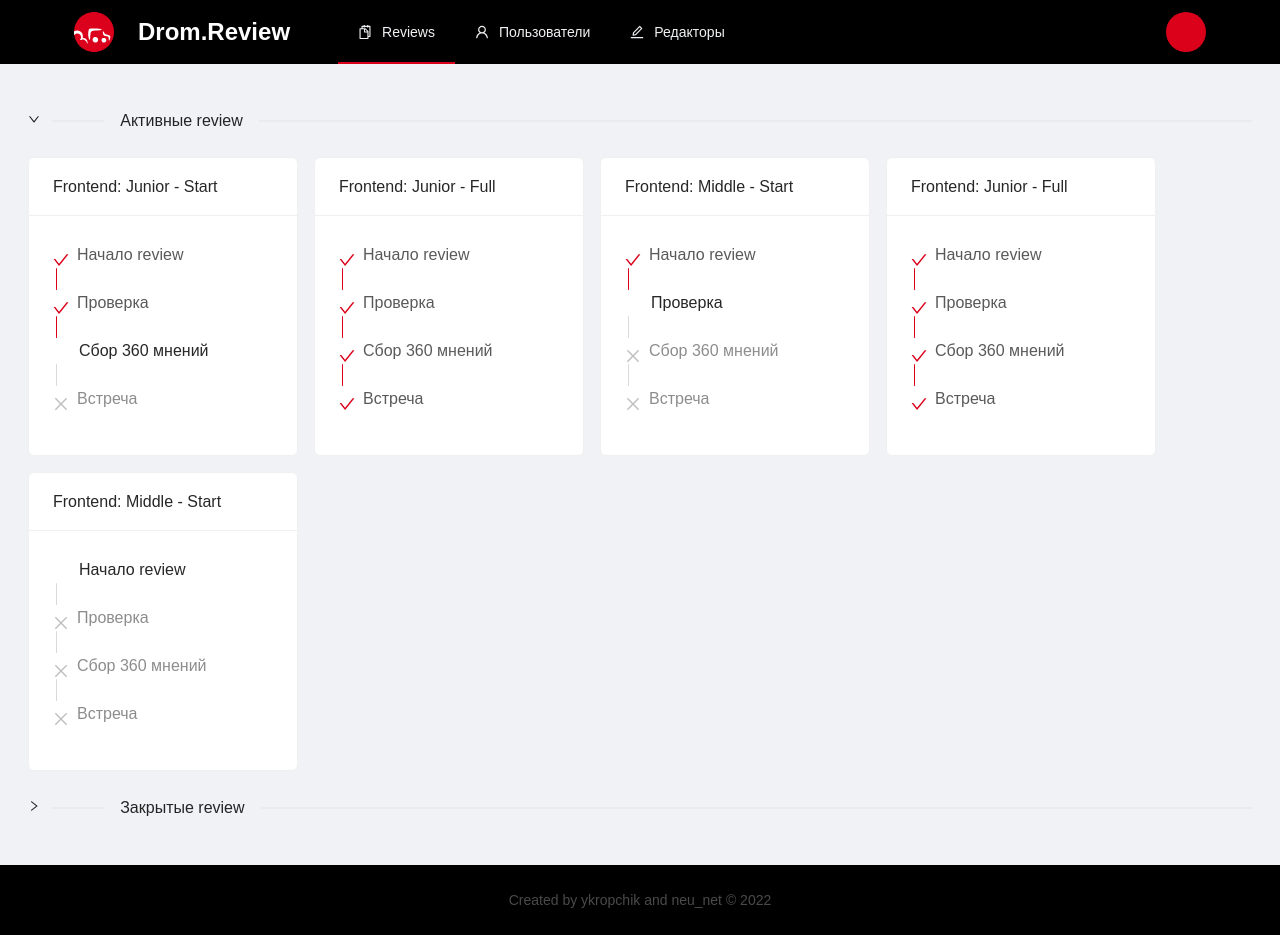
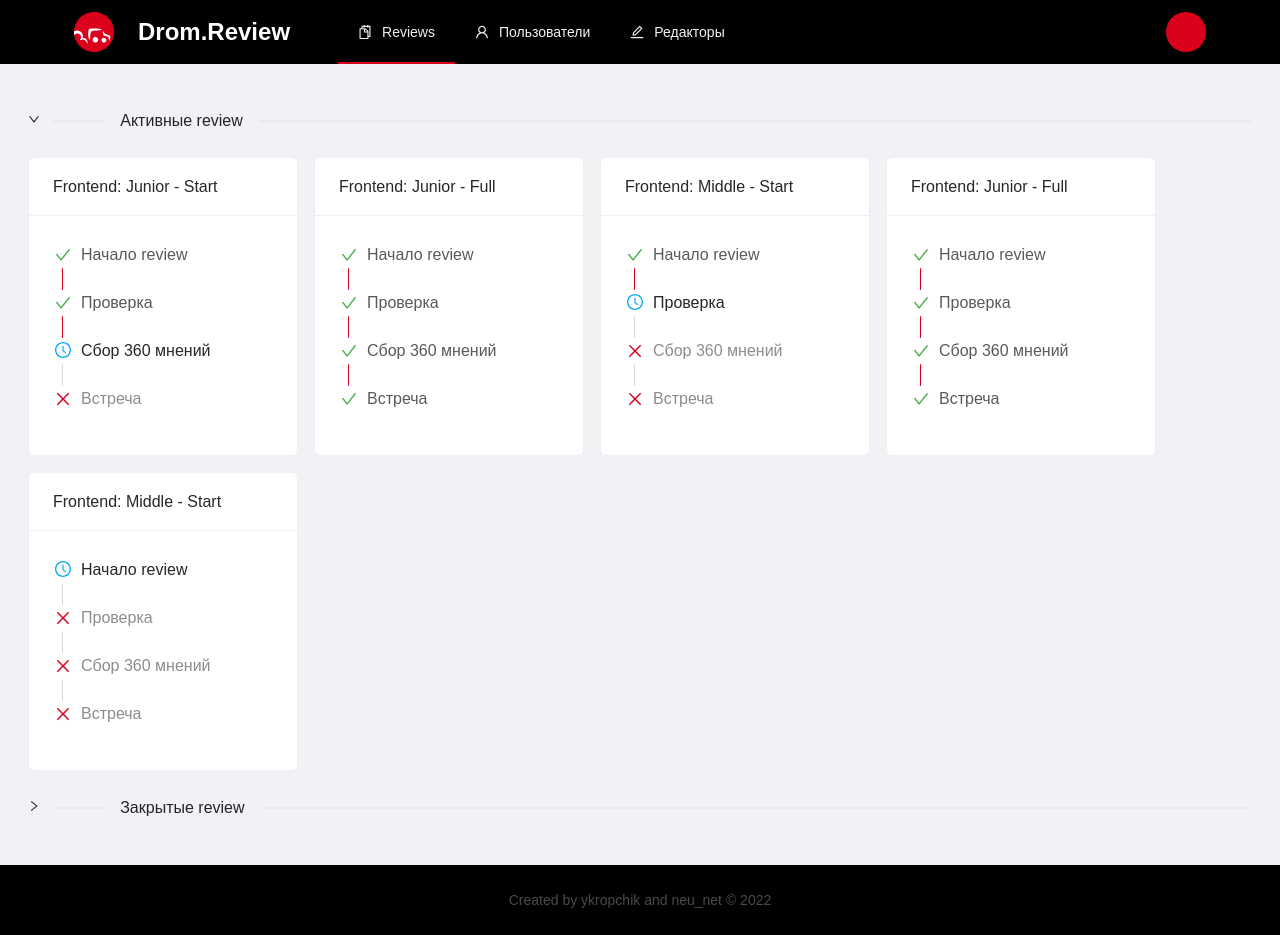
Before and after one commit to ykropchik/Drom.Review, a Next.js app in the folder web/: page /reviews in a window 1280 px wide. Built offline with nearby package versions, Linux system fonts and the light colour scheme.

Commit message:
Поправил отображение статуса в брифе ревью

```diff
--- a/web/components/ReviewBrief/ReviewBrief.module.scss
+++ b/web/components/ReviewBrief/ReviewBrief.module.scss
@@ -5,10 +5,14 @@
   width: 100%;
 }
 
-.granted {
+.finish {
   color: $success-color;
 }
 
-.missing {
+.process {
+  color: $link-color;
+}
+
+.wait {
   color: $error-color;
 }
--- a/web/public/styles/overwriteAntd.less
+++ b/web/public/styles/overwriteAntd.less
@@ -59,3 +59,17 @@ body {
 .ant-list-item {
   padding: 12px;
 }
+
+.ant-page-header {
+  padding: 0;
+}
+
+.ant-steps-vertical.ant-steps-dot .ant-steps-item-icon {
+  margin: 8px 8px 0 0;
+  width: 20px;
+  height: 20px;
+}
+
+.ant-steps-vertical > .ant-steps-item > .ant-steps-item-container > .ant-steps-item-tail::after {
+  margin-left: 18px;
+}
```
